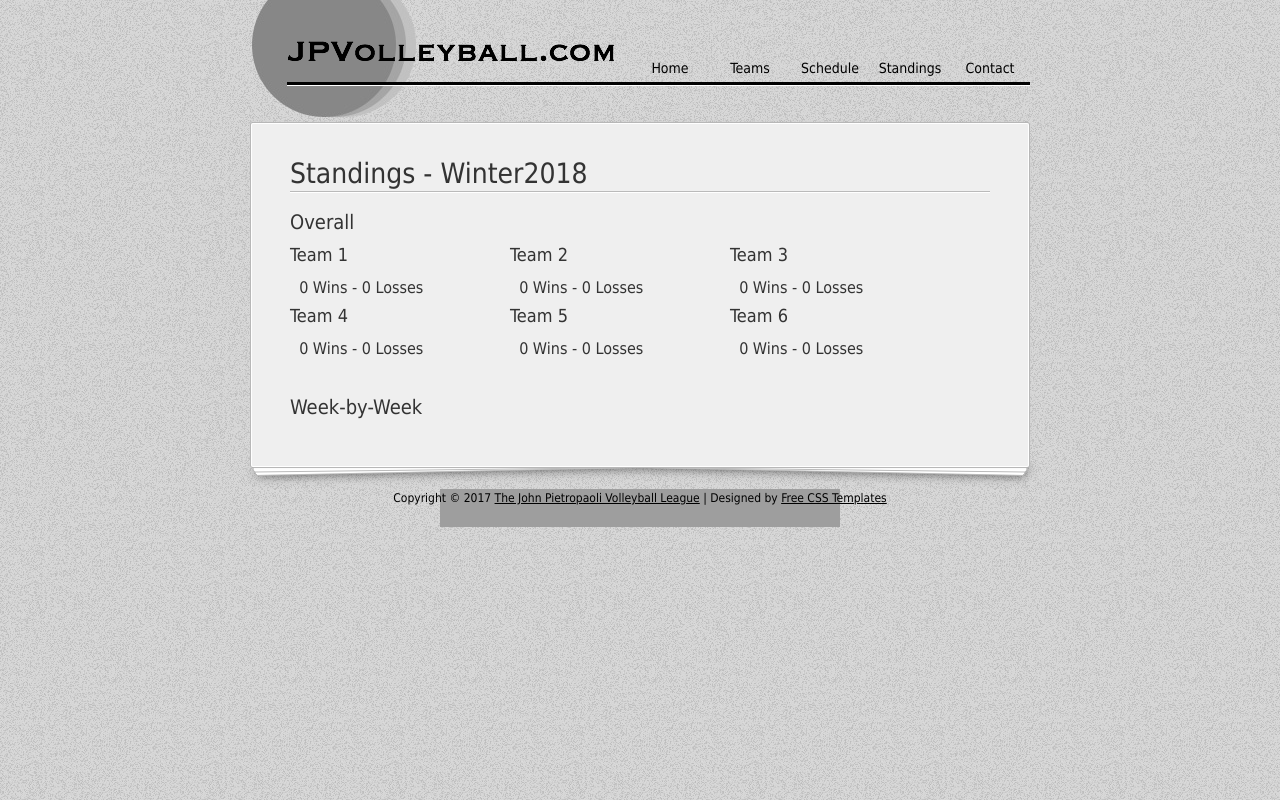
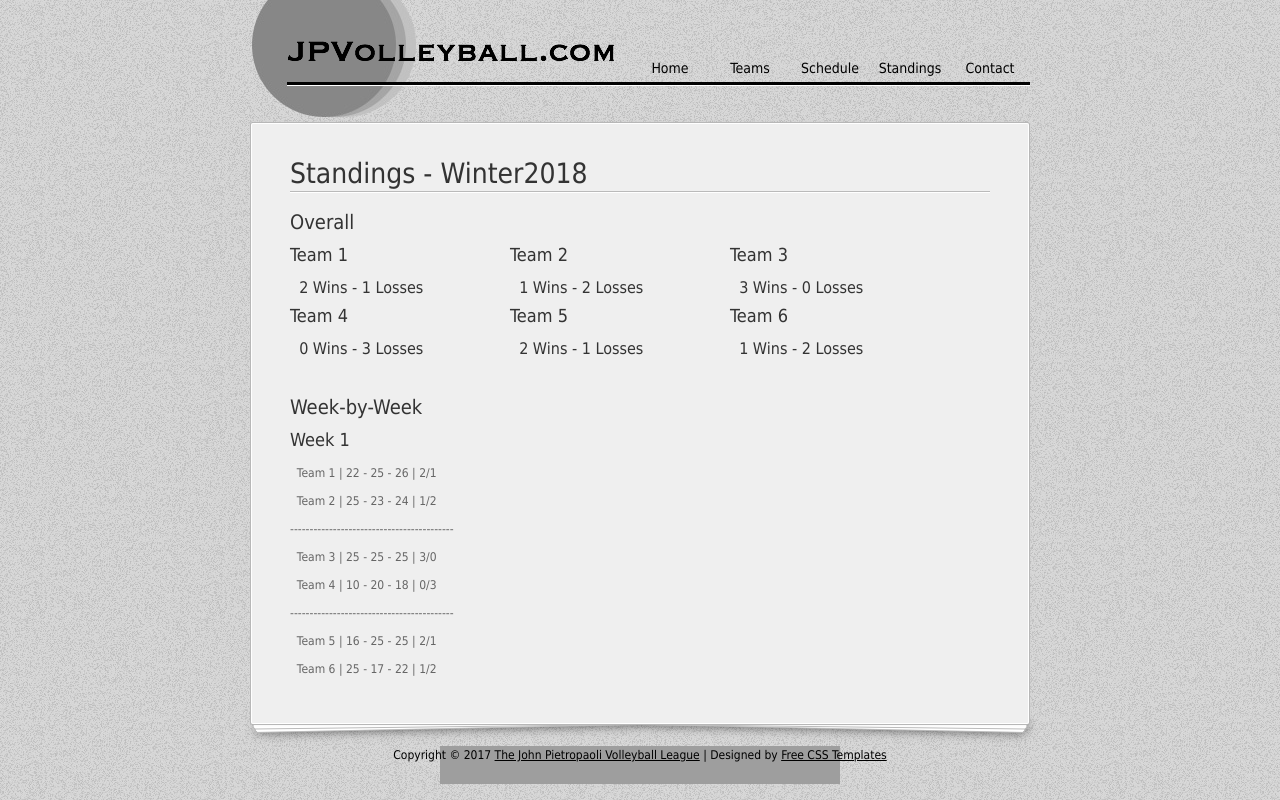
Before and after one commit to PyDrew/jpvolleyball, a Flask app: page /standings in a window 1280 px wide. Run offline with Flask 2, Linux system fonts and the light colour scheme; some libraries are stand-ins or nearby versions; grey boxes are pictures that could not be loaded.

Commit message:
Standings for Week 1

```diff
--- a/templates/standings.html
+++ b/templates/standings.html
@@ -5,27 +5,27 @@
           	<h3>Overall</h3>
             <div class="col_w220 float_l">
               <h4>Team 1</h4>
-              <h5>&nbsp;&nbsp;0 Wins - 0 Losses</h5>
+              <h5>&nbsp;&nbsp;2 Wins - 1 Losses</h5>
             </div>
             <div class="col_w220 float_l">
               <h4>Team 2</h4>
-              <h5>&nbsp;&nbsp;0 Wins - 0 Losses</h5>
+              <h5>&nbsp;&nbsp;1 Wins - 2 Losses</h5>
             </div>
             <div class="col_w220 float_l">
               <h4>Team 3</h4>
-              <h5>&nbsp;&nbsp;0 Wins - 0 Losses</h5>
+              <h5>&nbsp;&nbsp;3 Wins - 0 Losses</h5>
             </div>
             <div class="col_w220 float_l">
               <h4>Team 4</h4>
-              <h5>&nbsp;&nbsp;0 Wins - 0 Losses</h5>
+              <h5>&nbsp;&nbsp;0 Wins - 3 Losses</h5>
             </div>
             <div class="col_w220 float_l">
               <h4>Team 5</h4>
-              <h5>&nbsp;&nbsp;0 Wins - 0 Losses</h5>
+              <h5>&nbsp;&nbsp;2 Wins - 1 Losses</h5>
             </div>
             <div class="col_w220 float_l">
               <h4>Team 6</h4>
-              <h5>&nbsp;&nbsp;0 Wins - 0 Losses</h5>
+              <h5>&nbsp;&nbsp;1 Wins - 2 Losses</h5>
             </div>
 <!--
             <div class="col_w220 float_l">
@@ -35,21 +35,18 @@
 -->
           <div class="cleaner h30"></div>
           <h3>Week-by-Week</h3>
-<!--
             <div class="col_w220 float_l">
             <h4>Week 1</h4>
-              <p>&nbsp;&nbsp;Team 1&nbsp;|&nbsp;15 - 25 - 57&nbsp;|&nbsp;2/1</p>
-              <p>&nbsp;&nbsp;Team 3&nbsp;|&nbsp;25 - 20 - 26&nbsp;|&nbsp;1/2</p>
+              <p>&nbsp;&nbsp;Team 1&nbsp;|&nbsp;22 - 25 - 26&nbsp;|&nbsp;2/1</p>
+              <p>&nbsp;&nbsp;Team 2&nbsp;|&nbsp;25 - 23 - 24&nbsp;|&nbsp;1/2</p>
               <p>------------------------------------------</p>
-              <p>&nbsp;&nbsp;Team 2&nbsp;|&nbsp;25 - 25 - 25&nbsp;|&nbsp;3/0</p>
-              <p>&nbsp;&nbsp;Team 6&nbsp;|&nbsp;11 - 17 - 21&nbsp;|&nbsp;0/3</p>
+              <p>&nbsp;&nbsp;Team 3&nbsp;|&nbsp;25 - 25 - 25&nbsp;|&nbsp;3/0</p>
+              <p>&nbsp;&nbsp;Team 4&nbsp;|&nbsp;10 - 20 - 18&nbsp;|&nbsp;0/3</p>
               <p>------------------------------------------</p>
-              <p>&nbsp;&nbsp;Team 5&nbsp;|&nbsp;25 - 25 - 27&nbsp;|&nbsp;3/0</p>
-              <p>&nbsp;&nbsp;Team 4&nbsp;|&nbsp;15 - 10 - 25&nbsp;|&nbsp;0/3</p>
-              <p>------------------------------------------</p>
-              <p>&nbsp;&nbsp;Team 7&nbsp;|&nbsp;25 - 25 - 21&nbsp;|&nbsp;2/1</p>
-              <p>&nbsp;&nbsp;Team 4&nbsp;|&nbsp;22 - 19 - 25&nbsp;|&nbsp;1/2</p>
+              <p>&nbsp;&nbsp;Team 5&nbsp;|&nbsp;16 - 25 - 25&nbsp;|&nbsp;2/1</p>
+              <p>&nbsp;&nbsp;Team 6&nbsp;|&nbsp;25 - 17 - 22&nbsp;|&nbsp;1/2</p>
             </div>
+<!--
             <div class="col_w220 float_l">
             <h4>Week 2</h4>
               <p>&nbsp;&nbsp;Team 3&nbsp;|&nbsp;19 - 25 - 12&nbsp;|&nbsp;1/2</p>
```
